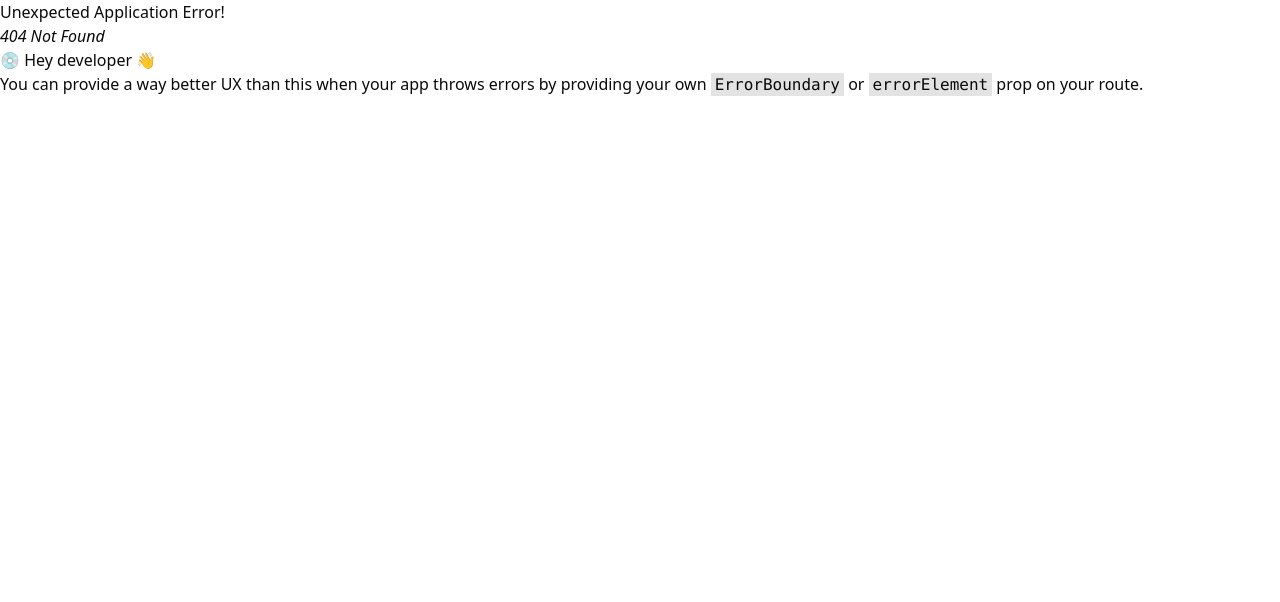
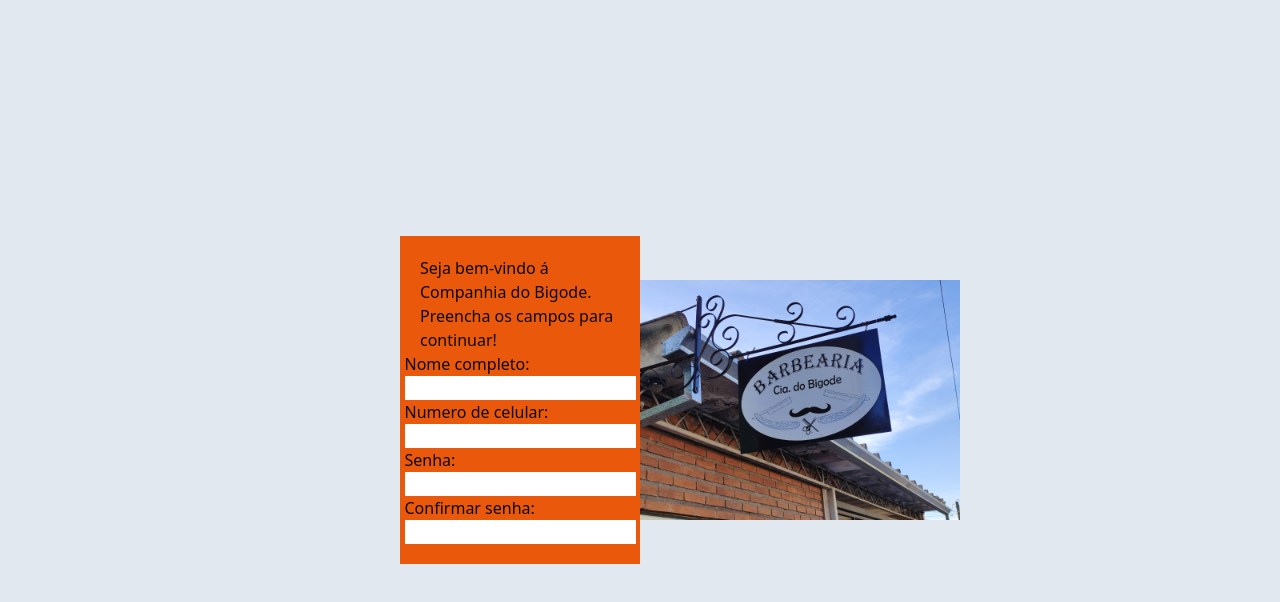
Before and after one commit to Kaue-Francisco/Barbearia, a React (Vite) app in the folder frontend/: page /registro in a window 1280 px wide. Before the commit this address had no page. Shown: the top 602 px of the page. Built offline with nearby package versions, Linux system fonts and the light colour scheme.

Commit message:
inicio tela de registro

```diff
--- a/frontend/src/main.tsx
+++ b/frontend/src/main.tsx
@@ -1,6 +1,7 @@
 import React from 'react'
 import ReactDOM from 'react-dom/client'
 import App from './App.tsx';
+import Registro from './pages/Registro/Registro';
 import "./index.css";
 
 import { createBrowserRouter, RouterProvider } from "react-router-dom";
@@ -9,6 +10,10 @@ const BrowserRouter = createBrowserRouter([
   {
     path: '/',
     element: <App />
+  },
+  {
+    path: '/registro',
+    element:<Registro/>
   }
 ]);
 
--- a/frontend/src/pages/Components/Navbar/Navbar.tsx
+++ b/frontend/src/pages/Components/Navbar/Navbar.tsx
@@ -36,6 +36,15 @@ export default function Navbar() {
                 >
                     Contato
                 </Link>
+                <Link
+                    to="/registro"
+                    className={cn(
+                        "font-bold transition-colors hover:text-secondary",
+                        pathname.startsWith("/contato") ? "text-secondary" : "text-secondary/90"
+                    )}
+                >
+                    Registrar-se
+                </Link>
                 <Button className="bg-primary font-bold" asChild><Link to="/agendamento">Agendamento</Link></Button>
             </nav>
             {/* Mobile Menu */}
@@ -60,6 +69,9 @@ export default function Navbar() {
                         </MobileLink>
                         <MobileLink to="/agendamento" className="hover:text-secondary">
                             Agendamento
+                        </MobileLink>
+                        <MobileLink to="/registro" className="hover:text-secondary">
+                            Registro
                         </MobileLink>
                     </nav>
                 </SheetContent>
--- /dev/null
+++ b/frontend/src/pages/Registro/Registro.tsx
@@ -0,0 +1,25 @@
+import placa_barbearia from '@/assets/placa_cia_bigode.jpeg'
+
+export default function Registro() {
+  return (
+    <div className="w-screen h-screen bg-slate-200 flex justify-center md:grid md:grid-cols-2 items-center">
+      <div className="flex flex-col justify-center items-center md:ml-auto max-w-60 bg-orange-600 p-5">
+        <h1>Seja bem-vindo á Companhia do Bigode.</h1>
+        <h2>Preencha os campos para continuar!</h2>
+        <form >
+          <p>Nome completo:</p>
+          <input type='text'></input>
+          <p>Numero de celular:</p>
+          <input type='text'></input>
+          <p>Senha:</p>
+          <input type='password'></input>
+          <p>Confirmar senha:</p>
+          <input type='password'></input>
+        </form>
+      </div>
+      <div className='max-w-80 grid-cols-1 md:flex hidden justify-end items-end'>
+        <img src={placa_barbearia}></img>
+      </div>
+    </div>
+  );
+}
```
Also changed, not shown: frontend/src/assets/placa_cia_bigode.jpeg (renamed from frontend/src/assets/WhatsApp Image 2024-08-13 at 6.55.24 PM (1).jpeg).
